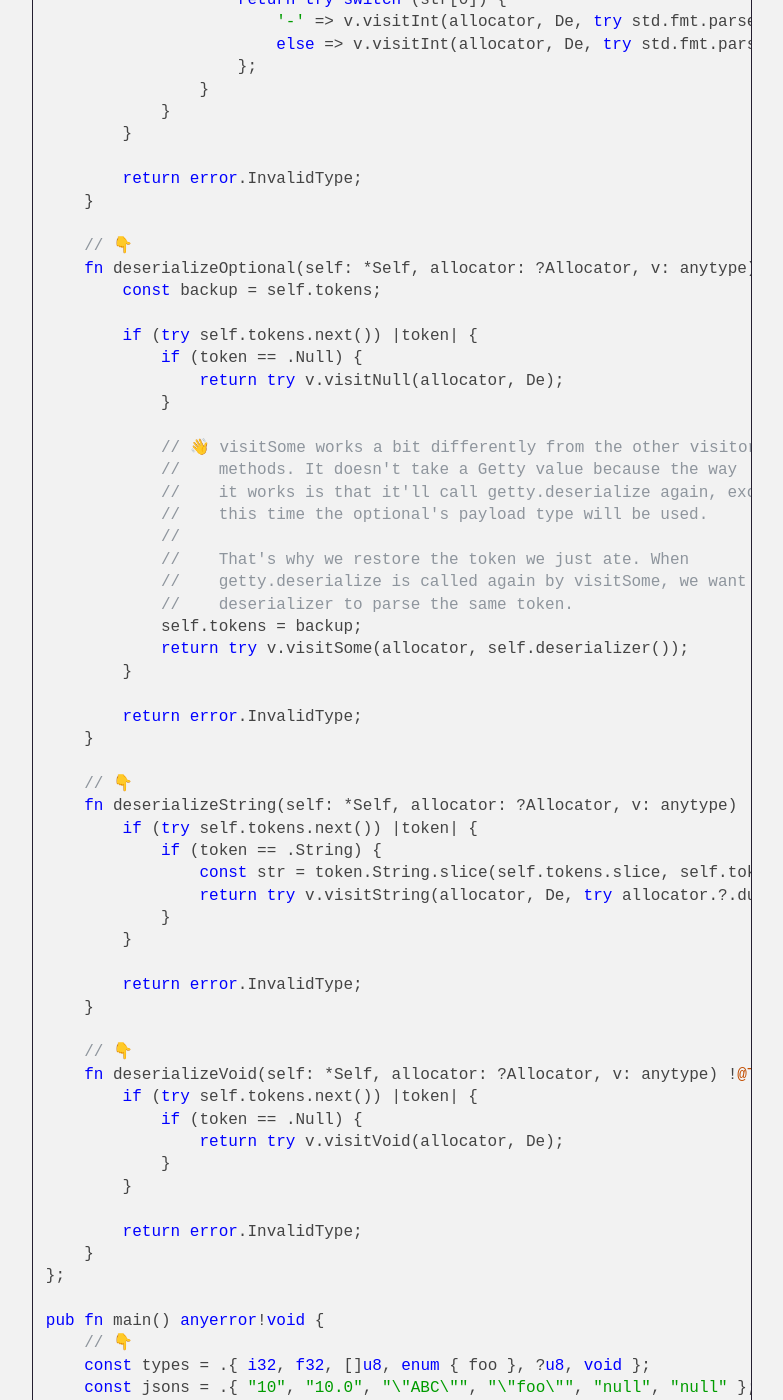
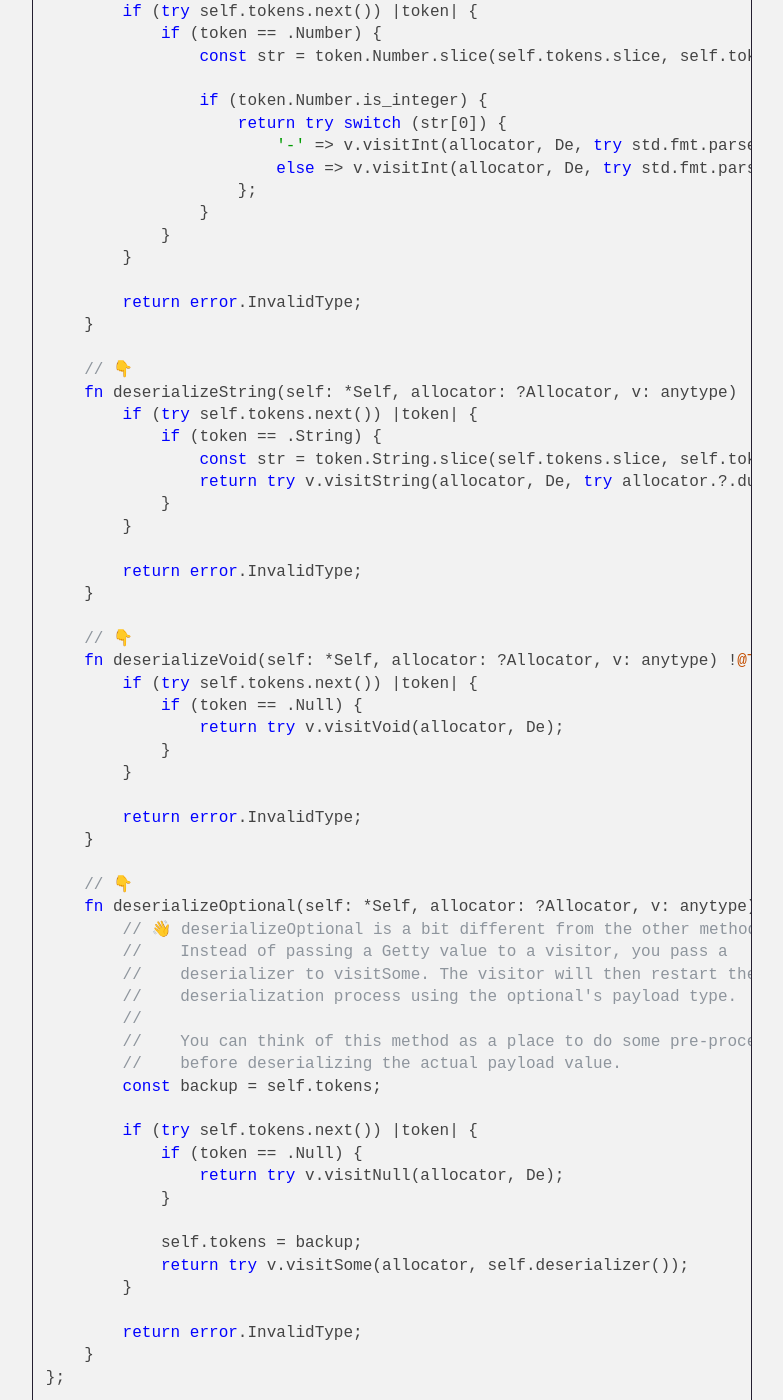
Before and after one commit to getty-zig/getty.so, a Jekyll site: the page built from pages/guide/deserializers.md, in a window 1280 px wide and 1400 px high, scrolled down 9150 px. Shown: the whole window, without its empty margins (248-1031 px from the left). Built offline with Jekyll 4.4.1, drawn with Linux system fonts in a browser that asks for light colours; some of the changed text lies outside the part shown.

Commit message:
guide: Update deserializers

```diff
--- a/pages/guide/deserializers.md
+++ b/pages/guide/deserializers.md
@@ -8,15 +8,15 @@ SPDX-License-Identifier: LGPL-2.1-or-later
 
 # Deserializers
 
-We will now write a simple, but complete, JSON deserializer. Note that any code we write will be in `src/main.zig` and will be labeled as such.
+We will now write a simple, but complete, JSON deserializer.
 
 ## Deserialization
 
-Before we can get started, we need to go over how deserialization works in Getty:
+But first, we need to go over how deserialization works in Getty.
 
 <img alt="Architecture" src="/assets/images/deserialization.svg" class="figure" />
 
-Let's break this down:
+Basically, it works like this:
 
 1. A user passes a Zig type to Getty.
 1. Based on the type, Getty selects and executes a Deserialization Block (DB).
@@ -32,14 +32,18 @@ For example, say we want to deserialize into an `std.ArrayList(i32)` from a JSON
 1. The DB calls the `deserializeSeq` method on a deserializer.
 1. The deserializer parses an array from its input data and deserializes it into a Getty Sequence.
 1. The deserializer passes the Getty Sequence to a visitor (by calling `visitSeq` on the Visitor).
-1. The visitor uses the Getty Sequence value to create a `std.ArrayList(i32)` value.
+1. The visitor uses the Getty Sequence to create a `std.ArrayList(i32)` value.
 
-Notice the difference between deserializers and visitors:
+The important thing to understand here is that deserializers and visitors are different:
 
 - Deserializers deserialize from a data format into Getty's Data Model.
 - Visitors deserialize from Getty's Data Model into Zig.
 
+<br>
+
 __It's _very_ important that you understand this difference!__ So be sure you got it down before moving on.
+
+<br>
 
 ## Let's Write a Deserializer!
 
@@ -255,7 +260,7 @@ const Deserializer = struct {
         //      1. Parse a token from the JSON data.
         //      2. Check to see if the token is a Boolean.
         //      3. Deserialize the token into a Getty Boolean (token == .True).
-        //      4. Pass the Getty Boolean to the Visitor, v.
+        //      4. Pass the Getty Boolean to the visitor, v.
         if (try self.tokens.next()) |token| {
             if (token == .True or token == .False) {
                 return try v.visitBool(allocator, De, token == .True);
@@ -350,11 +355,13 @@ const Deserializer = struct {
 
     // 👇
     fn deserializeEnum(self: *Self, allocator: ?Allocator, v: anytype) !@TypeOf(v).Value {
+        // 👋 Again, all we're doing is parsing tokens, turning them into Getty
+        //    values, and passing those values to a visitor.
         if (try self.tokens.next()) |token| {
             if (token == .String) {
-                // 👋 You'll see lines like this pretty often throughout the
+                // 👋 By the way, you'll see token.X.slice pretty often in our
                 //    deserializer. All it's doing is getting the string that
-                //    corresponds to our token from our JSON data.
+                //    corresponds to our token from the JSON data.
                 const str = token.String.slice(self.tokens.slice, self.tokens.i - 1);
                 return try v.visitString(allocator, De, str);
             }
@@ -394,30 +401,6 @@ const Deserializer = struct {
     }
 
     // 👇
-    fn deserializeOptional(self: *Self, allocator: ?Allocator, v: anytype) !@TypeOf(v).Value {
-        const backup = self.tokens;
-
-        if (try self.tokens.next()) |token| {
-            if (token == .Null) {
-                return try v.visitNull(allocator, De);
-            }
-
-            // 👋 visitSome works a bit differently from the other visitor
-            //    methods. It doesn't take a Getty value because the way
-            //    it works is that it'll call getty.deserialize again, except
-            //    this time the optional's payload type will be used.
-            //
-            //    That's why we restore the token we just ate. When
-            //    getty.deserialize is called again by visitSome, we want the
-            //    deserializer to parse the same token.
-            self.tokens = backup;
-            return try v.visitSome(allocator, self.deserializer());
-        }
-
-        return error.InvalidType;
-    }
-
-    // 👇
     fn deserializeString(self: *Self, allocator: ?Allocator, v: anytype) !@TypeOf(v).Value {
         if (try self.tokens.next()) |token| {
             if (token == .String) {
@@ -439,10 +422,34 @@ const Deserializer = struct {
 
         return error.InvalidType;
     }
+
+    // 👇
+    fn deserializeOptional(self: *Self, allocator: ?Allocator, v: anytype) !@TypeOf(v).Value {
+        // 👋 deserializeOptional is a bit different from the other methods.
+        //    Instead of passing a Getty value to a visitor, you pass a
+        //    deserializer to visitSome. The visitor will then restart the
+        //    deserialization process using the optional's payload type.
+        //
+        //    You can think of this method as a place to do some pre-processing
+        //    before deserializing the actual payload value.
+        const backup = self.tokens;
+
+        if (try self.tokens.next()) |token| {
+            if (token == .Null) {
+                return try v.visitNull(allocator, De);
+            }
+
+            self.tokens = backup;
+            return try v.visitSome(allocator, self.deserializer());
+        }
+
+        return error.InvalidType;
+    }
 };
 
 pub fn main() anyerror!void {
     // 👇
+    const allocator = std.heap.page_allocator;
     const types = .{ i32, f32, []u8, enum { foo }, ?u8, void };
     const jsons = .{ "10", "10.0", "\"ABC\"", "\"foo\"", "null", "null" };
 
```
Also changed, not shown: other parts of pages/guide/deserializers.md (+6 -4 lines).
